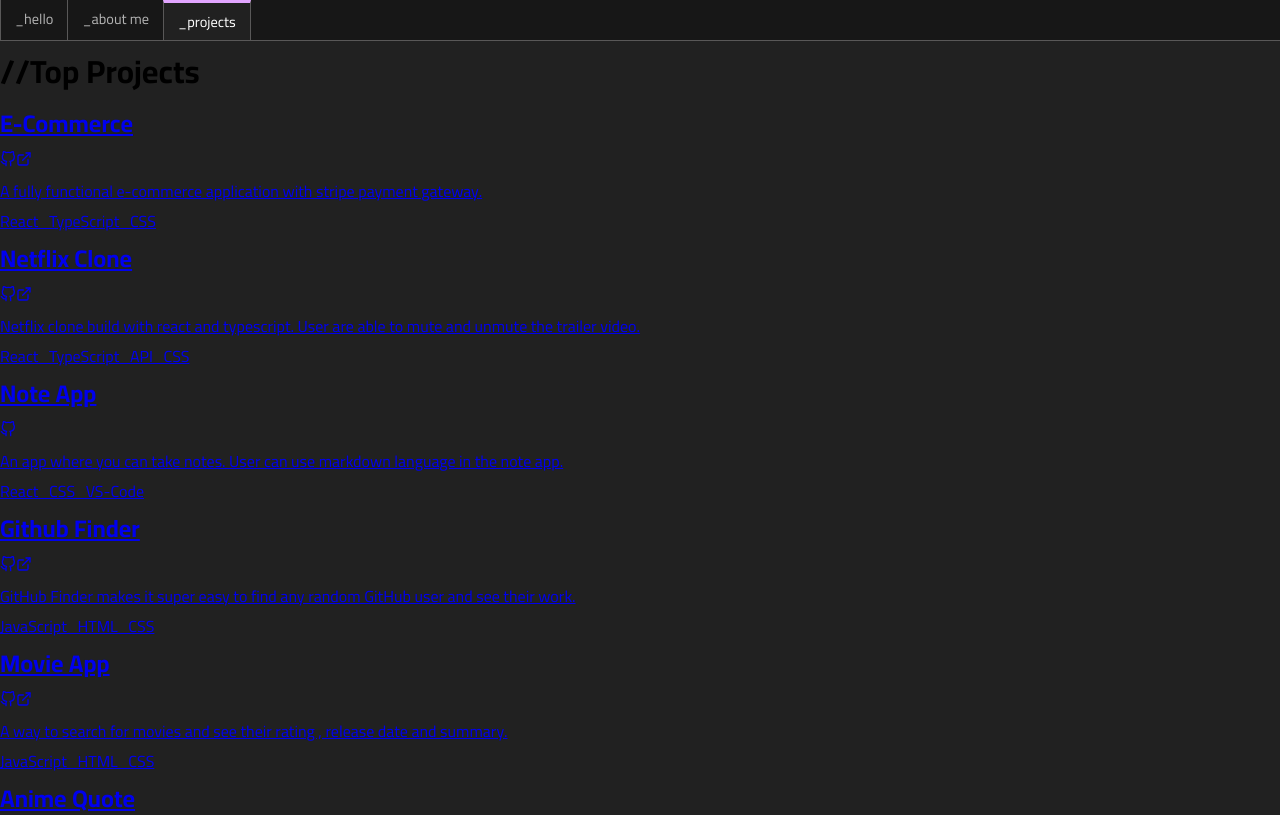
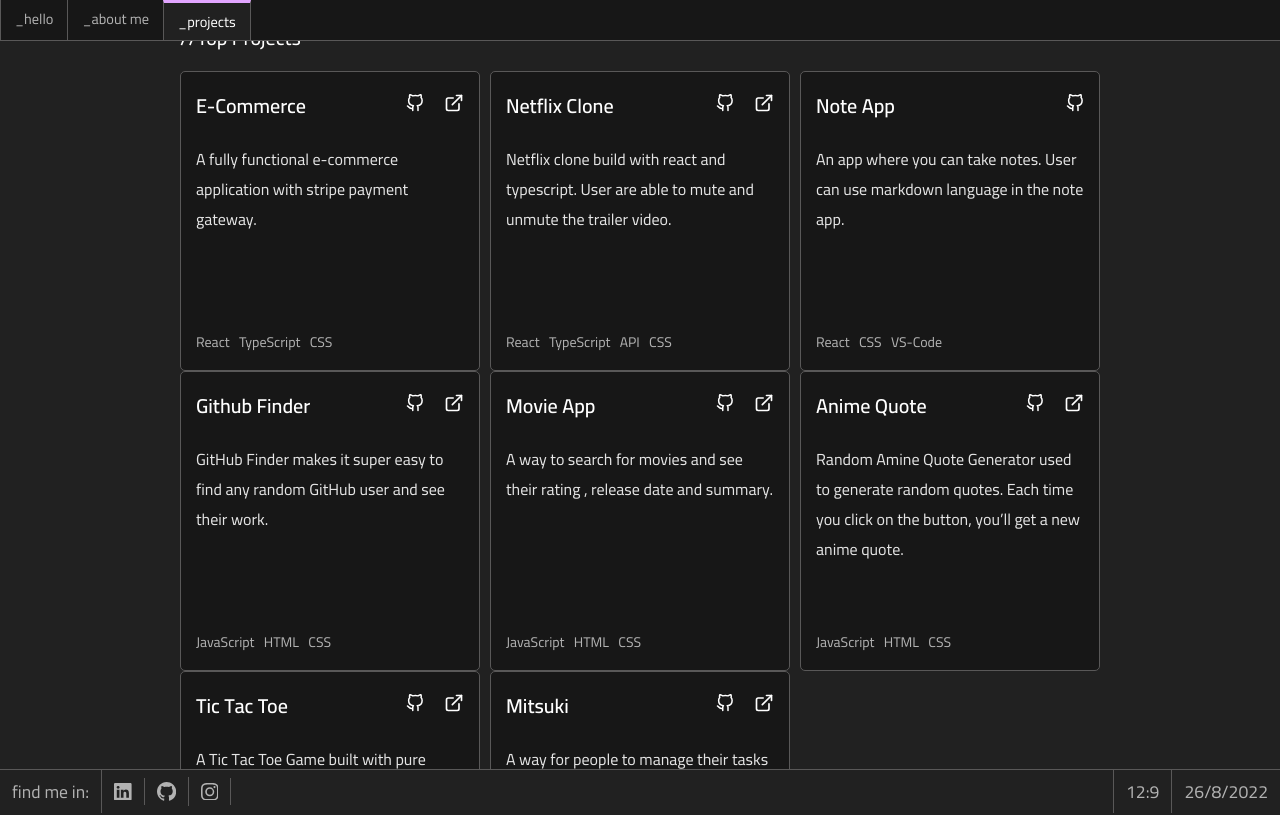
Before and after one commit to mirayatech/V2-Portfolio, a React (Vite) app: page /projects in a window 1280 px wide. Shown: the top 815 px of the page. Built offline with nearby package versions, Linux system fonts and the light colour scheme.

Commit message:
style project component

```diff
--- a/src/styles/Projects.css
+++ b/src/styles/Projects.css
@@ -0,0 +1,100 @@
+::-webkit-scrollbar {
+  margin-right: 30px;
+  background-color: var(--grey);
+  width: 4px;
+}
+::-webkit-scrollbar-track {
+  background-color: transparent;
+}
+::-webkit-scrollbar-thumb {
+  background-color: var(--light-grey);
+  border-radius: 16px;
+  border: 4px solid var(--light-grey);
+}
+::-webkit-scrollbar-button {
+  display: none;
+}
+a {
+  text-decoration: none;
+}
+.projects {
+  height: 91vh;
+  display: grid;
+  align-items: center;
+  position: relative;
+  padding: 30px;
+  overflow-y: scroll;
+  justify-content: center;
+  gap: 0 10px;
+  grid-template-columns: repeat(auto-fit, 300px);
+}
+
+.projects .projects__title {
+  margin-top: -52px;
+  padding-bottom: 15px;
+  font-weight: 500;
+
+  font-size: calc(20 / 16 * 1rem);
+  color: var(--white);
+}
+
+.project {
+  display: flex;
+  flex-direction: column;
+  border: 1px solid var(--light-grey);
+  border-radius: 5px;
+  width: 300px;
+  height: 300px;
+  background: var(--dark-grey);
+  padding: 15px;
+  transition: all 0.3s ease;
+}
+
+a .project:hover {
+  transform: translateY(-10px);
+}
+
+.project .title {
+  align-items: center;
+  justify-content: space-between;
+  display: flex;
+  padding-bottom: 20px;
+}
+
+.project .title h2 {
+  font-weight: 600;
+  font-size: calc(20 / 16 * 1rem);
+  color: var(--white);
+}
+
+.project .title .title__wrapper {
+  align-items: center;
+  justify-content: space-between;
+  display: flex;
+}
+
+.project .title .title__wrapper a {
+  color: var(--white);
+  font-size: calc(18 / 16 * 1rem);
+  margin-left: 20px;
+  transition: all 0.3s ease;
+}
+
+.project .title .title__wrapper a:hover {
+  color: var(--yellow);
+}
+
+.project .title .title__wrapper a:nth-child(2) {
+  font-size: calc(20 / 16 * 1rem);
+}
+
+.project p {
+  color: #e5e5e5;
+  font-size: 1rem;
+}
+
+.project .language {
+  margin-top: auto;
+  color: var(--text);
+  font-size: calc(14 / 16 * 1rem);
+}
```
